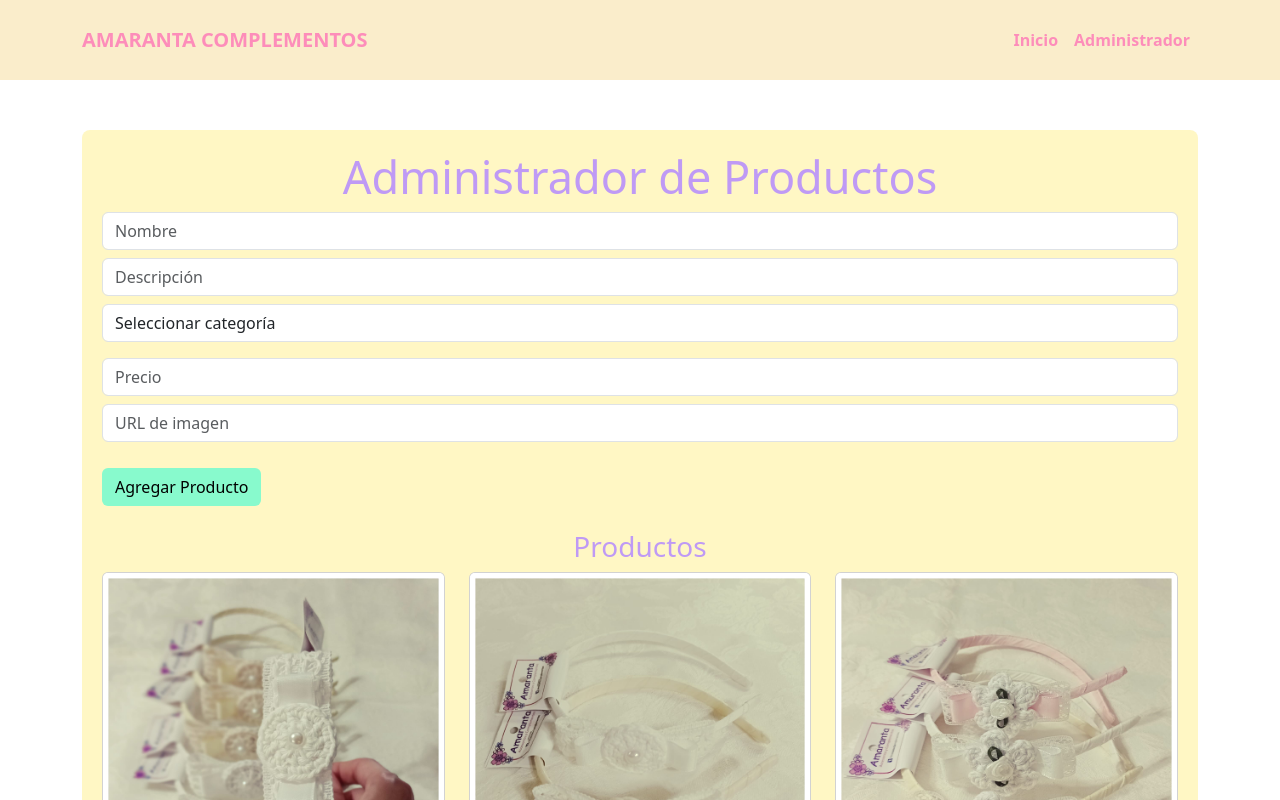
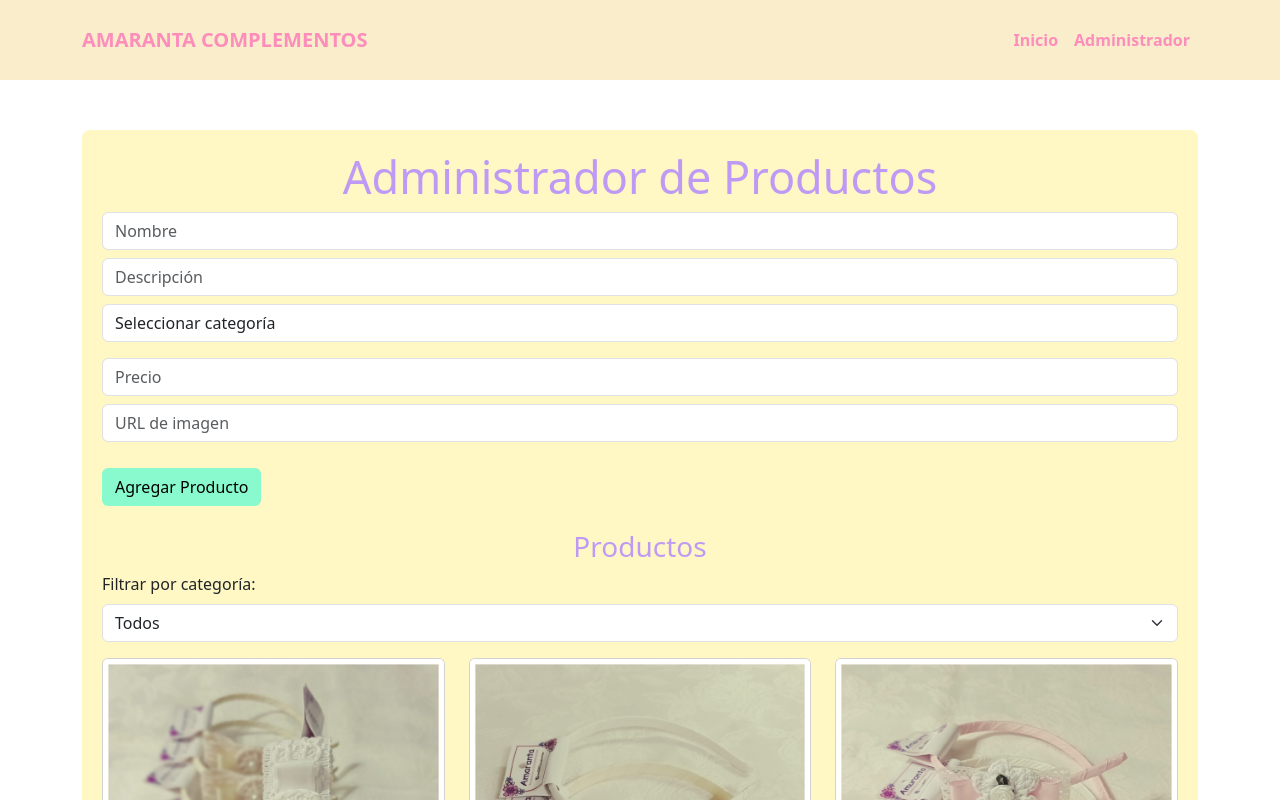
Before and after one commit to FelicitasRalle/frontend-akademi-Ralle, a React (Create React App) app: page /admin in a window 1280 px wide. Shown: the top 800 px of the page. Built offline with nearby package versions, Linux system fonts and the light colour scheme; data requests are answered from the project's data file.

Commit message:
se agrego filtrado a la pagina del admin tambien

```diff
--- a/src/pages/Admin.js
+++ b/src/pages/Admin.js
@@ -13,6 +13,7 @@ function Admin() {
   const dispatch = useDispatch();
   const productos = useSelector((state) => state.productos.products);
   const modalRef = useRef(null);
+  const [categoriaSeleccionada, setCategoriaSeleccionada] = useState("todos");
 
   const [form, setForm] = useState({
     name: "",
@@ -126,6 +127,10 @@ function Admin() {
     const modal = new bootstrap.Modal(modalRef.current);
     modal.show();
   };
+  const productosFiltrados =
+    categoriaSeleccionada === "todos"
+      ? productos
+      : productos.filter((p) => p.category === categoriaSeleccionada);
 
   return (
     <div className="container mt-4 contenedorForm">
@@ -288,8 +293,25 @@ function Admin() {
 
       {/* Lista de productos */}
       <h3 className="mt-4 tituloProd">Productos</h3>
+      <div className="mb-3">
+        <label htmlFor="filtroCategoria" className="form-label">
+          Filtrar por categoría:
+        </label>
+        <select
+          id="filtroCategoria"
+          className="form-select"
+          value={categoriaSeleccionada}
+          onChange={(e) => setCategoriaSeleccionada(e.target.value)}
+        >
+          <option value="todos">Todos</option>
+          <option value="vinchas">Vinchas</option>
+          <option value="coleros">Coleros</option>
+          <option value="trabas">Trabas</option>
+        </select>
+      </div>
+
       <div className="row">
-        {productos.map((prod) => (
+        {productosFiltrados.map((prod) => (
           <div key={prod.id} className="col-md-4 mb-3">
             <div className="card">
               <img src={prod.image} alt={prod.name} className="card-img-top" />
```
